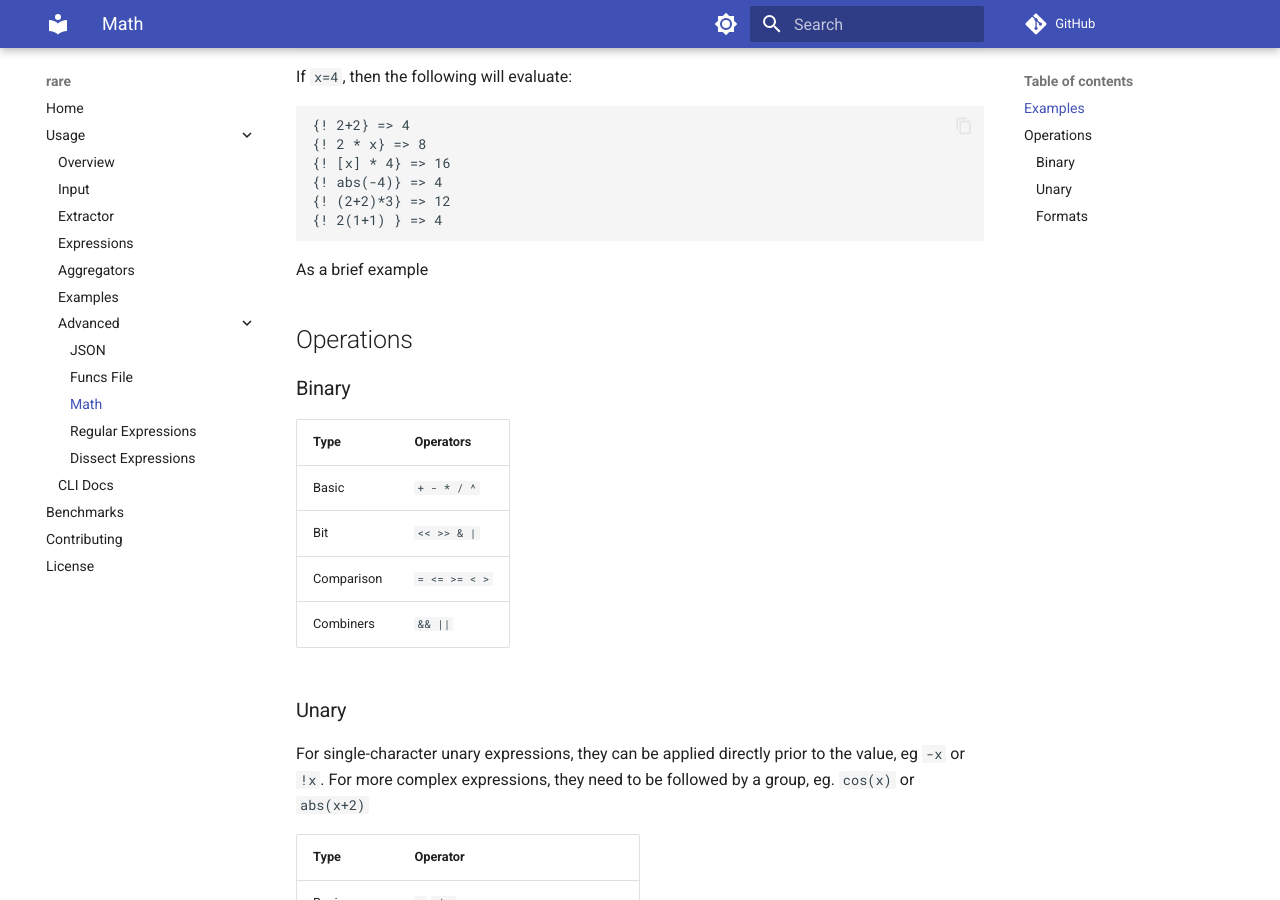
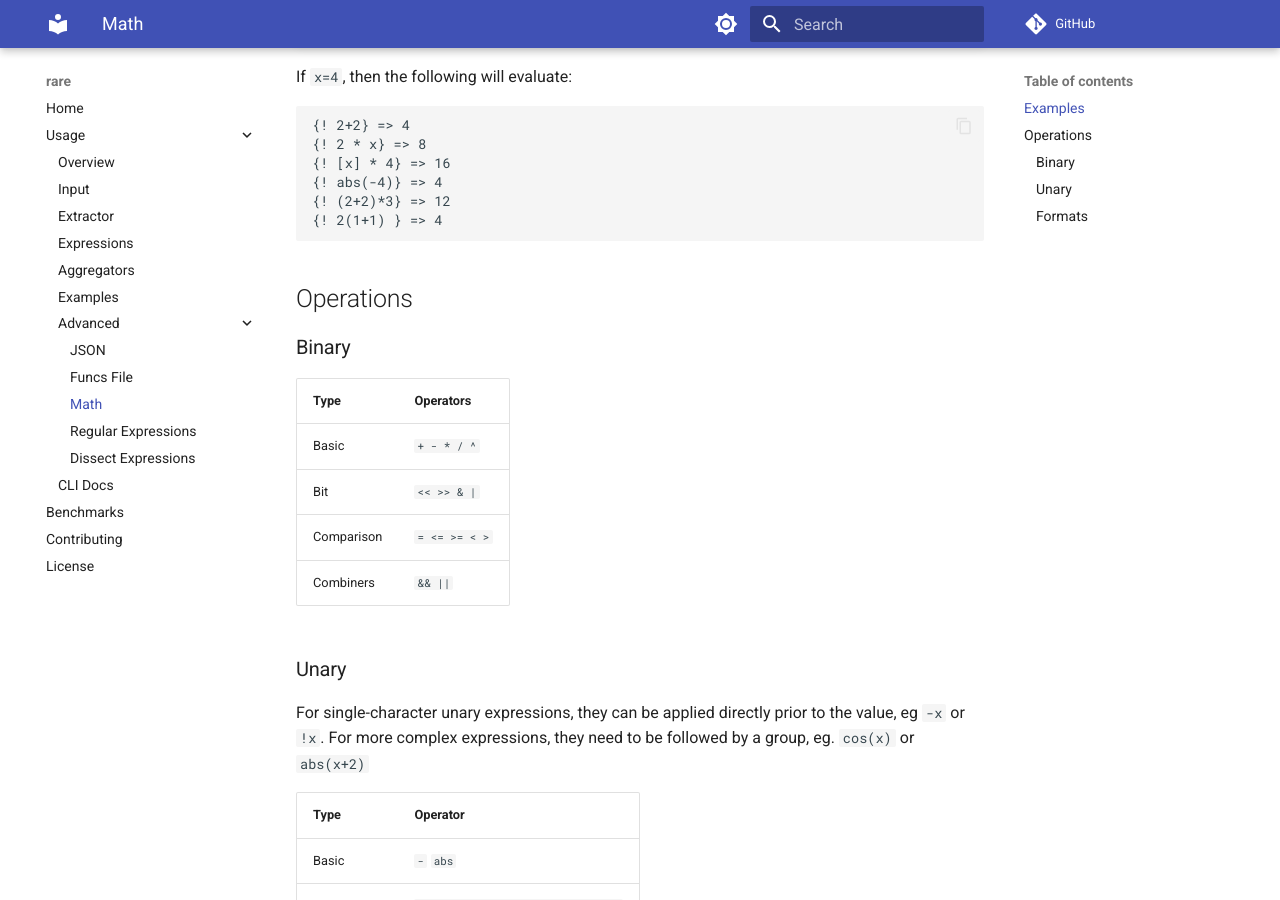
Before and after one commit to zix99/rare, an MkDocs documentation site: the page built from docs/usage/math.md, in a window 1280 px wide and 900 px high, scrolled down 562 px. Built offline with MkDocs 1.6.1 and Material for MkDocs 9.7.7, drawn with Linux system fonts in a browser that asks for light colours; comment, search, counter and statistics services are not loaded.

Commit message:
Remove old line

````diff
--- a/docs/usage/math.md
+++ b/docs/usage/math.md
@@ -25,8 +25,6 @@ If `x=4`, then the following will evaluate:
 {! (2+2)*3} => 12
 {! 2(1+1) } => 4
 ```
-
-As a brief example
 
 
 ## Operations
````
